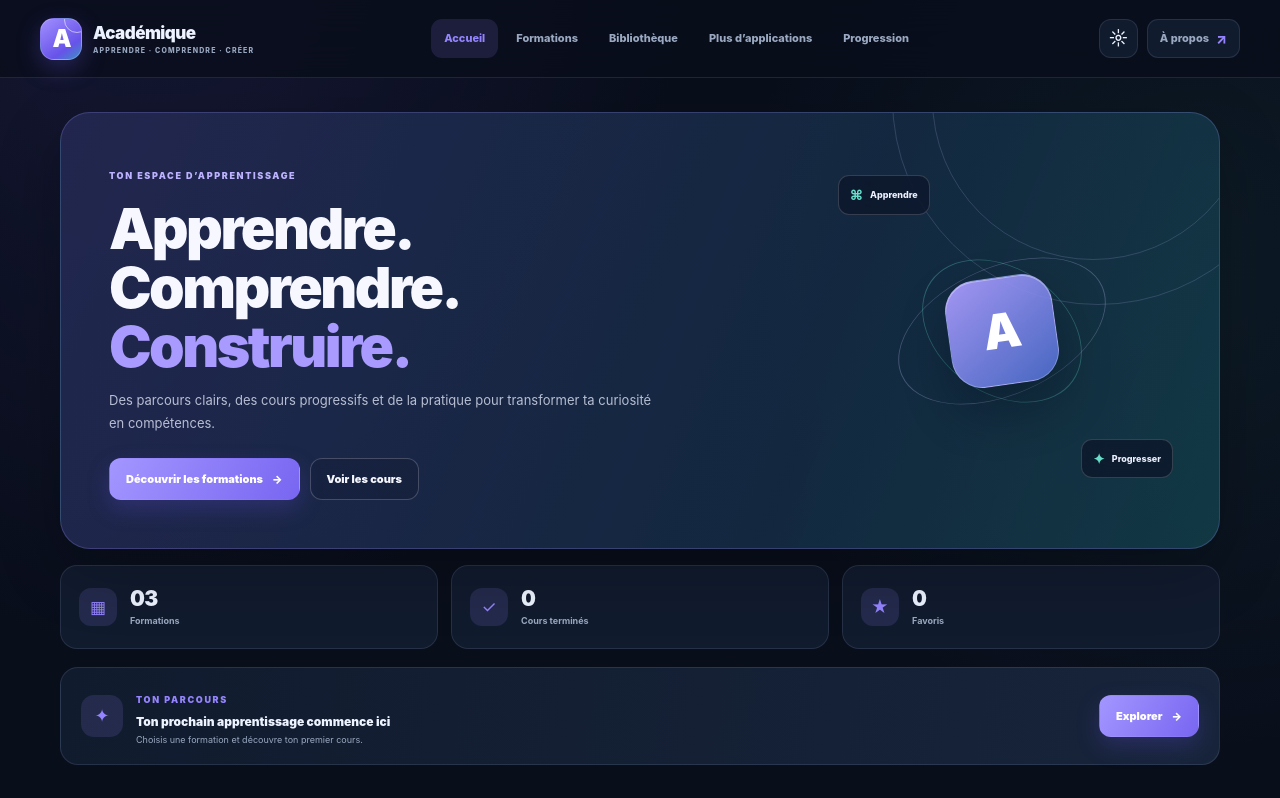
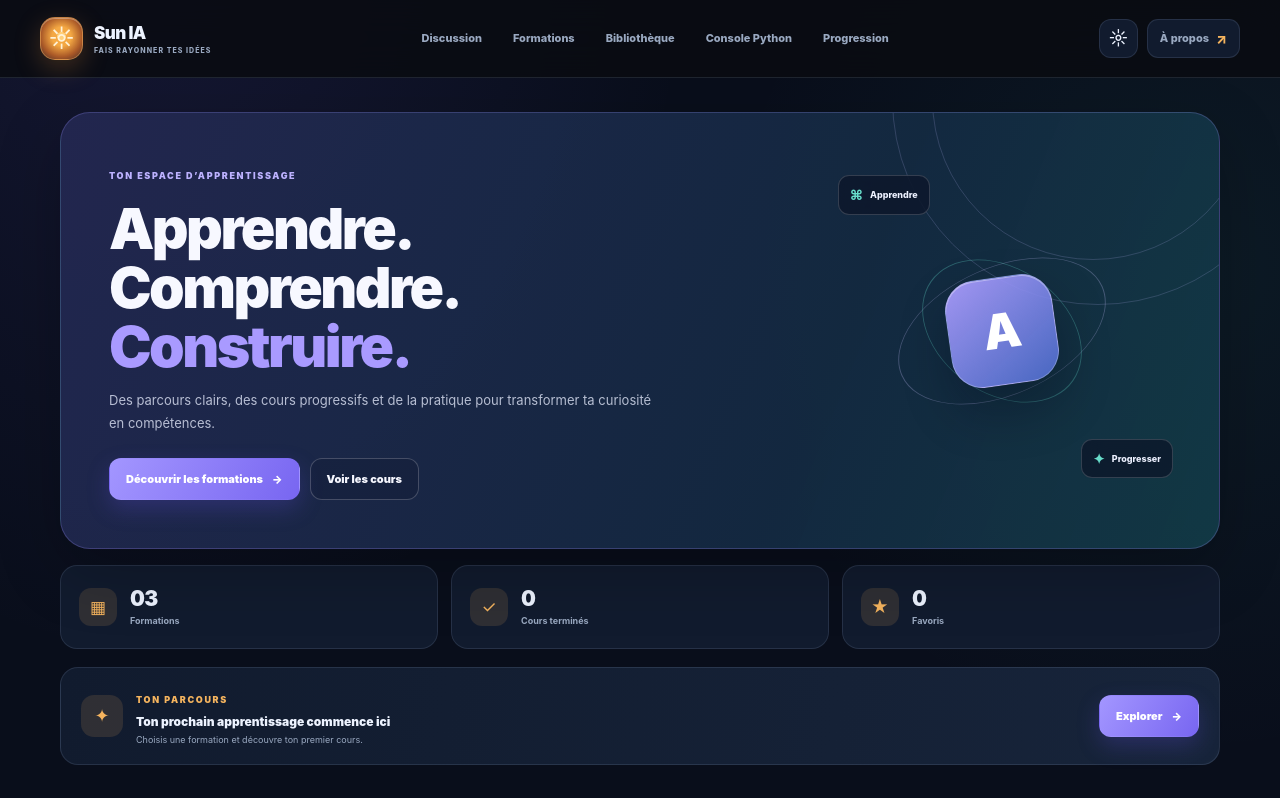
Before and after one commit to archange22/Python, a plain HTML site: page index.html in a window 1280 px wide. Shown: the top 798 px of the page. Drawn offline with Linux system fonts and the light colour scheme.

Commit message:
Make Sun IA the main application interface

```diff
--- a/index.html
+++ b/index.html
@@ -3,30 +3,32 @@
 <head>
   <meta charset="utf-8">
   <meta name="viewport" content="width=device-width, initial-scale=1, viewport-fit=cover">
-  <meta name="theme-color" content="#0b1020">
-  <meta name="description" content="Académique : apprends Python, l'intelligence artificielle, Discord et la création de sites Web avec des cours progressifs.">
+  <meta name="theme-color" content="#0b0d13">
+  <meta name="description" content="Sun IA : une interface de discussion à identité solaire, avec des formations, une bibliothèque de cours et une console Python.">
   <meta name="color-scheme" content="dark light">
-  <title>Académique — Apprendre, comprendre, construire</title>
+  <title>Sun IA — Fais rayonner tes idées</title>
   <link rel="manifest" href="./manifest.webmanifest">
   <link rel="icon" href="./icon.svg" type="image/svg+xml">
   <link rel="stylesheet" href="./styles.css">
+  <link rel="stylesheet" href="./sun-ia.css">
+  <script src="./sun-ia.js" defer></script>
   <script src="./app.js" defer></script>
 </head>
 <body>
   <header class="app-header">
-    <a class="brand" href="#accueil" aria-label="Académique, accueil">
-      <span class="brand-mark" aria-hidden="true">A</span>
+    <a class="brand" href="#sun" aria-label="Sun IA, accueil">
+      <span class="brand-sun-icon" aria-hidden="true">☼</span>
       <span class="brand-copy">
-        <span class="brand-name">Académique</span>
-        <span class="brand-caption">APPRENDRE · COMPRENDRE · CRÉER</span>
+        <span class="brand-name">Sun IA</span>
+        <span class="brand-caption">FAIS RAYONNER TES IDÉES</span>
       </span>
     </a>
 
     <nav class="desktop-nav" aria-label="Navigation principale">
-      <a href="#accueil" data-nav="accueil">Accueil</a>
+      <a href="#sun" data-nav="sun">Discussion</a>
       <a href="#formations" data-nav="formations">Formations</a>
       <a href="#bibliotheque" data-nav="bibliotheque">Bibliothèque</a>
-      <a href="#applications" data-nav="applications">Plus d’applications</a>
+      <a href="./apps/python-console-3/index.html">Console Python</a>
       <a href="#progression" data-nav="progression">Progression</a>
     </nav>
 
@@ -39,22 +41,22 @@
   </header>
 
   <main id="appView" class="app-view" tabindex="-1">
-    <div class="loading-state"><span class="loading-dot"></span> Préparation de ton espace…</div>
+    <div class="loading-state"><span class="loading-dot"></span> Préparation de Sun IA…</div>
   </main>
 
   <nav class="bottom-nav" aria-label="Navigation mobile">
-    <a href="#accueil" data-nav="accueil"><span class="nav-icon" aria-hidden="true">⌂</span><span>Accueil</span></a>
-    <a href="#formations" data-nav="formations"><span class="nav-icon" aria-hidden="true">▦</span><span>Formations</span></a>
-    <a href="#bibliotheque" data-nav="bibliotheque"><span class="nav-icon" aria-hidden="true">▤</span><span>Cours</span></a>
-    <a href="#applications" data-nav="applications"><span class="nav-icon" aria-hidden="true">▣</span><span>Apps</span></a>
+    <a href="#sun" data-nav="sun"><span class="nav-icon" aria-hidden="true">☼</span><span>Chat</span></a>
+    <a href="#formations" data-nav="formations"><span class="nav-icon" aria-hidden="true">▦</span><span>Cours</span></a>
+    <a href="#bibliotheque" data-nav="bibliotheque"><span class="nav-icon" aria-hidden="true">▤</span><span>PDF</span></a>
+    <a href="./apps/python-console-3/index.html"><span class="nav-icon" aria-hidden="true">⌘</span><span>Python</span></a>
     <a href="#progression" data-nav="progression"><span class="nav-icon" aria-hidden="true">◷</span><span>Suivi</span></a>
   </nav>
 
   <dialog class="app-dialog" id="appDialog" aria-labelledby="dialogTitle">
     <div class="dialog-header">
       <div>
-        <span class="eyebrow">ACADÉMIQUE</span>
-        <h2 id="dialogTitle">Académique</h2>
+        <span class="eyebrow">SUN IA</span>
+        <h2 id="dialogTitle">Sun IA</h2>
       </div>
       <button class="dialog-close" type="button" data-action="close-dialog" aria-label="Fermer">×</button>
     </div>
```
